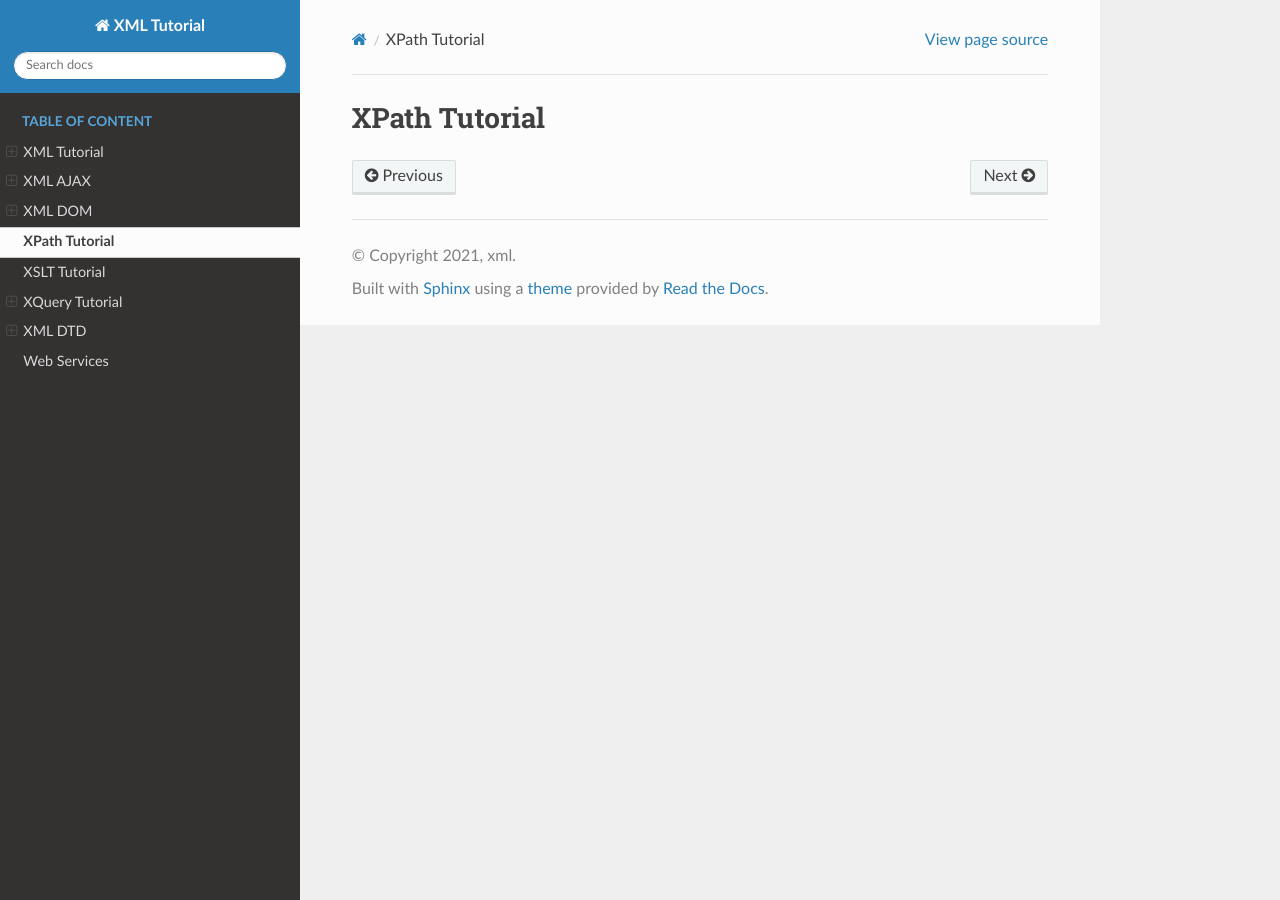
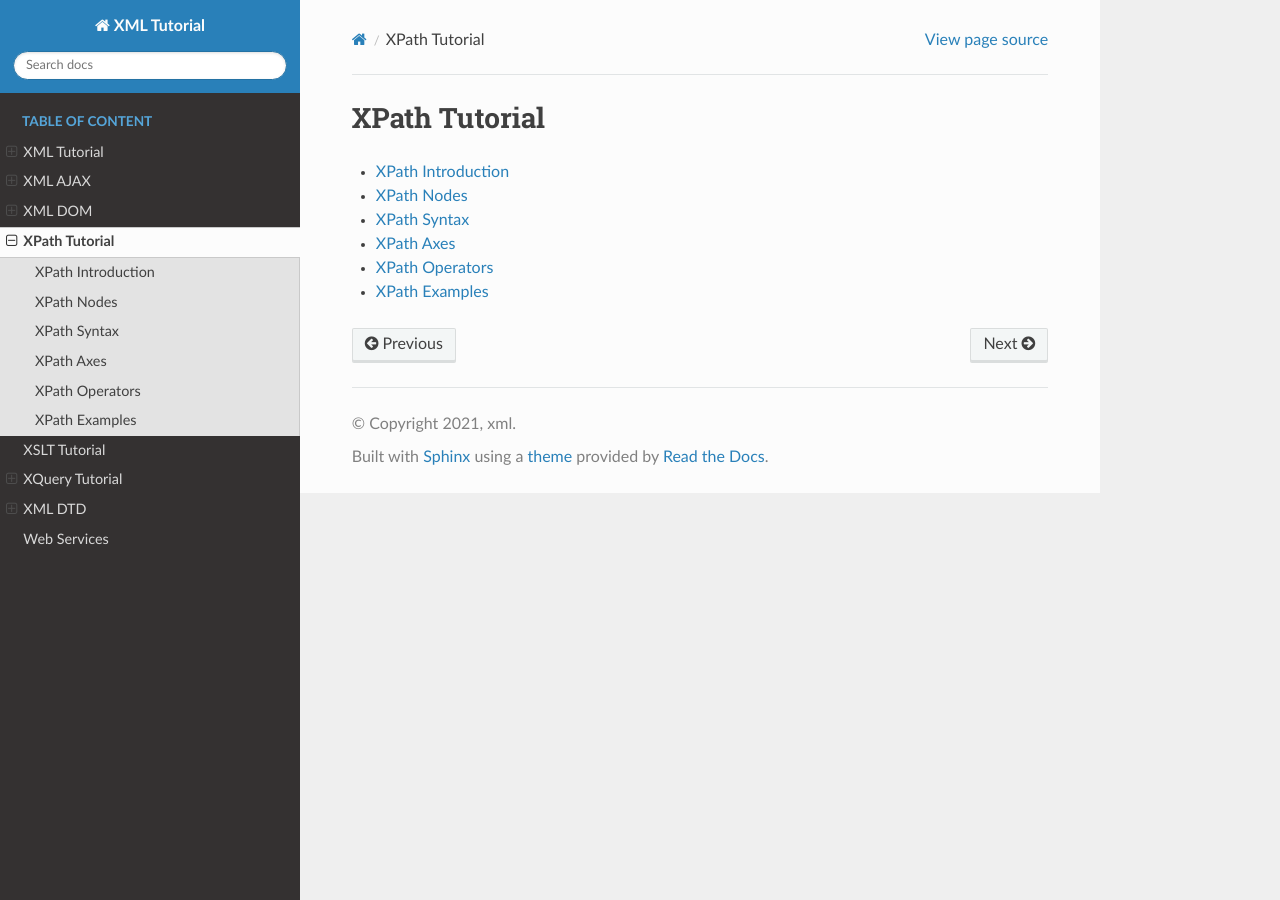
Before and after one commit to tsx-khann/rtd-tutorial, a Sphinx documentation site: the page built from docs/source/XPath_Tutorial/index.rst, in a window 1280 px wide. Built offline with Sphinx 7.4.7 and the Read the Docs theme 3.1.0, drawn with Linux system fonts in a browser that asks for light colours; pages that are not in the unit, such as notebooks, are missing from menus.

Commit message:
Update index.rst

```diff
--- a/docs/source/XPath_Tutorial/index.rst
+++ b/docs/source/XPath_Tutorial/index.rst
@@ -1,2 +1,12 @@
 XPath Tutorial
 ==============
+
+.. toctree::
+   :maxdepth: 2
+
+   XPath_Introduction
+   XPath_Nodes
+   XPath_Syntax
+   XPath_Axes
+   XPath_Operators
+   XPath_Examples
```
